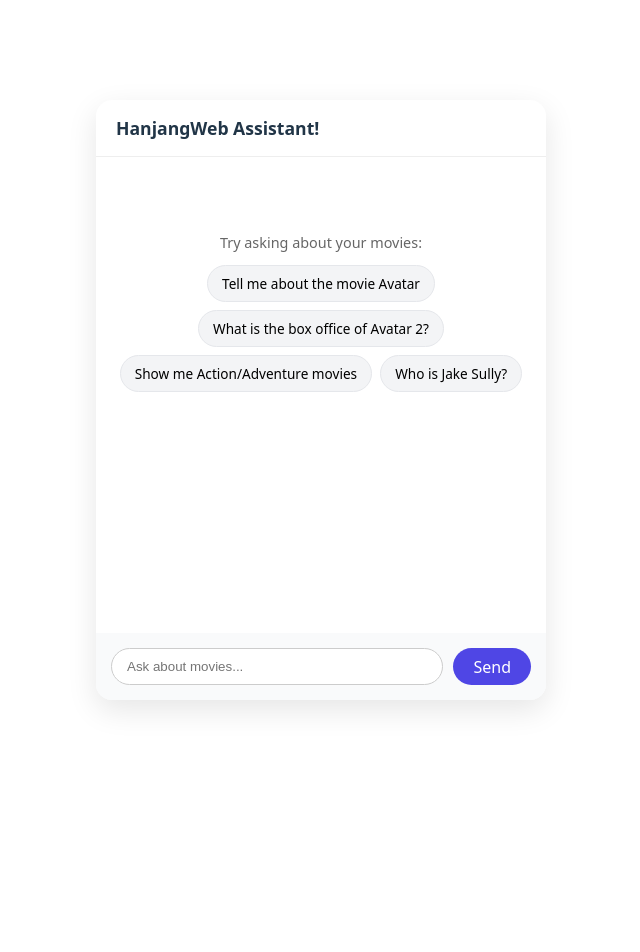
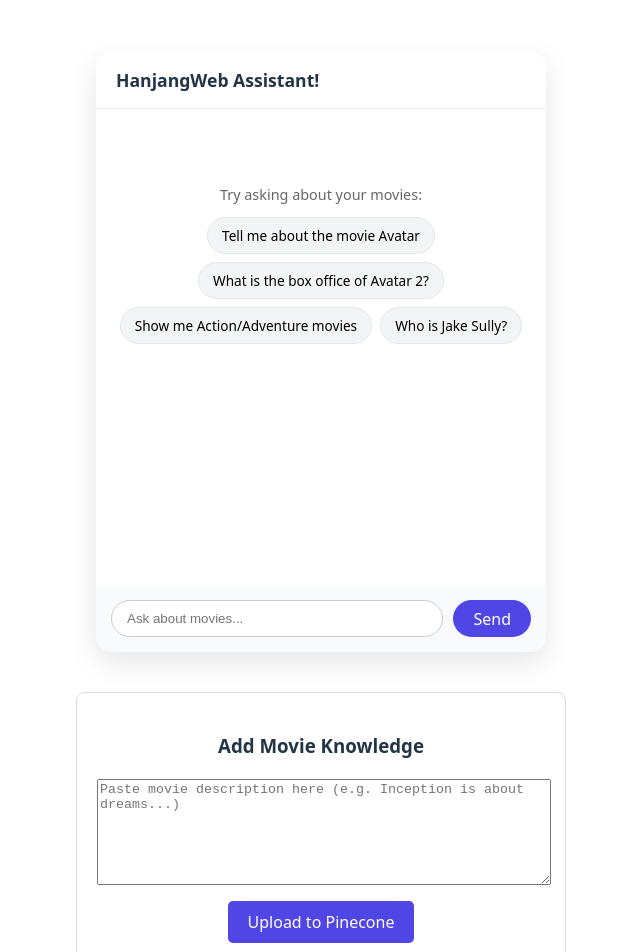
Before and after one commit to Hanjangweb/AI-Chatbot, a React app in the folder frontend/: page / in a window 1280 px wide. Shown: the top 952 px of the page, without its empty margins (319-959 px from the left). Before the commit the page ends 800 px from the top, so only its background shows below. Built offline with nearby package versions, Linux system fonts and the light colour scheme; the HTML template or start-up script is replaced by a standard one.

Commit message:
Changes updated

```diff
--- /dev/null
+++ b/frontend/src/AddData.jsx
@@ -0,0 +1,50 @@
+import React, { useState } from 'react';
+
+const AddData = () => {
+  const [text, setText] = useState('');
+  const [status, setStatus] = useState('');
+
+  const handleUpload = async () => {
+    if (!text) return alert("Please enter movie info!");
+    setStatus('Uploading...');
+
+    try {
+      const response = await fetch('https://ai-chatbot-wbpu.onrender.com/api/add', {
+        method: 'POST',
+        headers: { 'Content-Type': 'application/json' },
+        body: JSON.stringify({ text }),
+      });
+
+      const data = await response.json();
+      if (response.ok) {
+        setStatus('✅ Vector stored successfully!');
+        setText(''); // Clear the box
+      } else {
+        setStatus(`❌ Error: ${data.error}`);
+      }
+    } catch (err) {
+      setStatus('❌ Failed to connect to server.');
+    }
+  };
+
+  return (
+    <div style={{ padding: '20px', border: '1px solid #ddd', borderRadius: '8px', marginTop: '20px' }}>
+      <h3>Add Movie Knowledge</h3>
+      <textarea
+        style={{ width: '100%', height: '100px', marginBottom: '10px' }}
+        placeholder="Paste movie description here (e.g. Inception is about dreams...)"
+        value={text}
+        onChange={(e) => setText(e.target.value)}
+      />
+      <button
+        onClick={handleUpload}
+        style={{ padding: '10px 20px', cursor: 'pointer', background: '#4f46e5', color: 'white', border: 'none', borderRadius: '5px' }}
+      >
+        Upload to Pinecone
+      </button>
+      {status && <p>{status}</p>}
+    </div>
+  );
+};
+
+export default AddData;
--- a/frontend/src/App.jsx
+++ b/frontend/src/App.jsx
@@ -3,11 +3,13 @@ import reactLogo from './assets/react.svg'
 import viteLogo from '/vite.svg'
 import Chat from "./Chat"
 import './App.css'
+import AddData from './AddData'
 
 const App = () => {
   return(
     <div>
       <Chat />
+      <AddData />
     </div>
   );
 }
```
